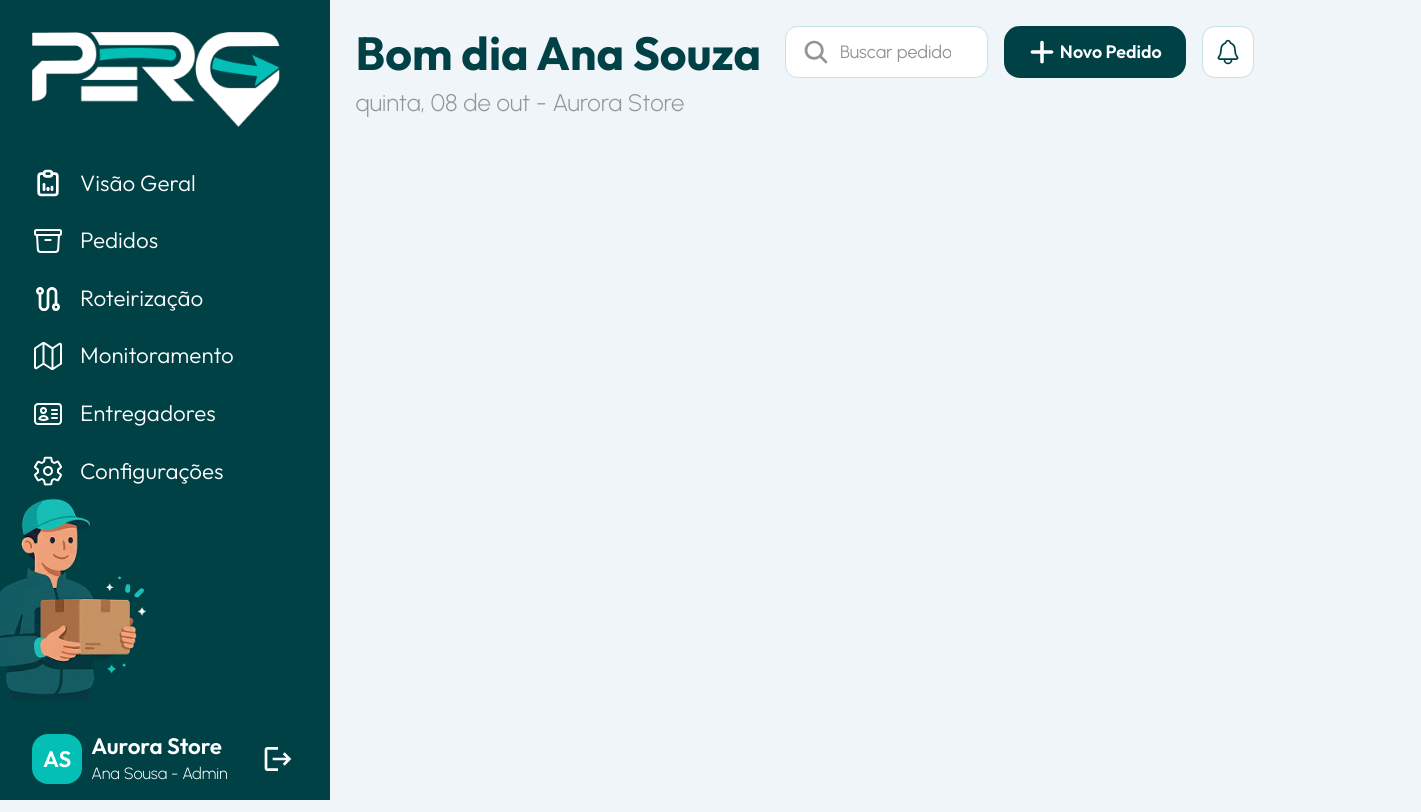
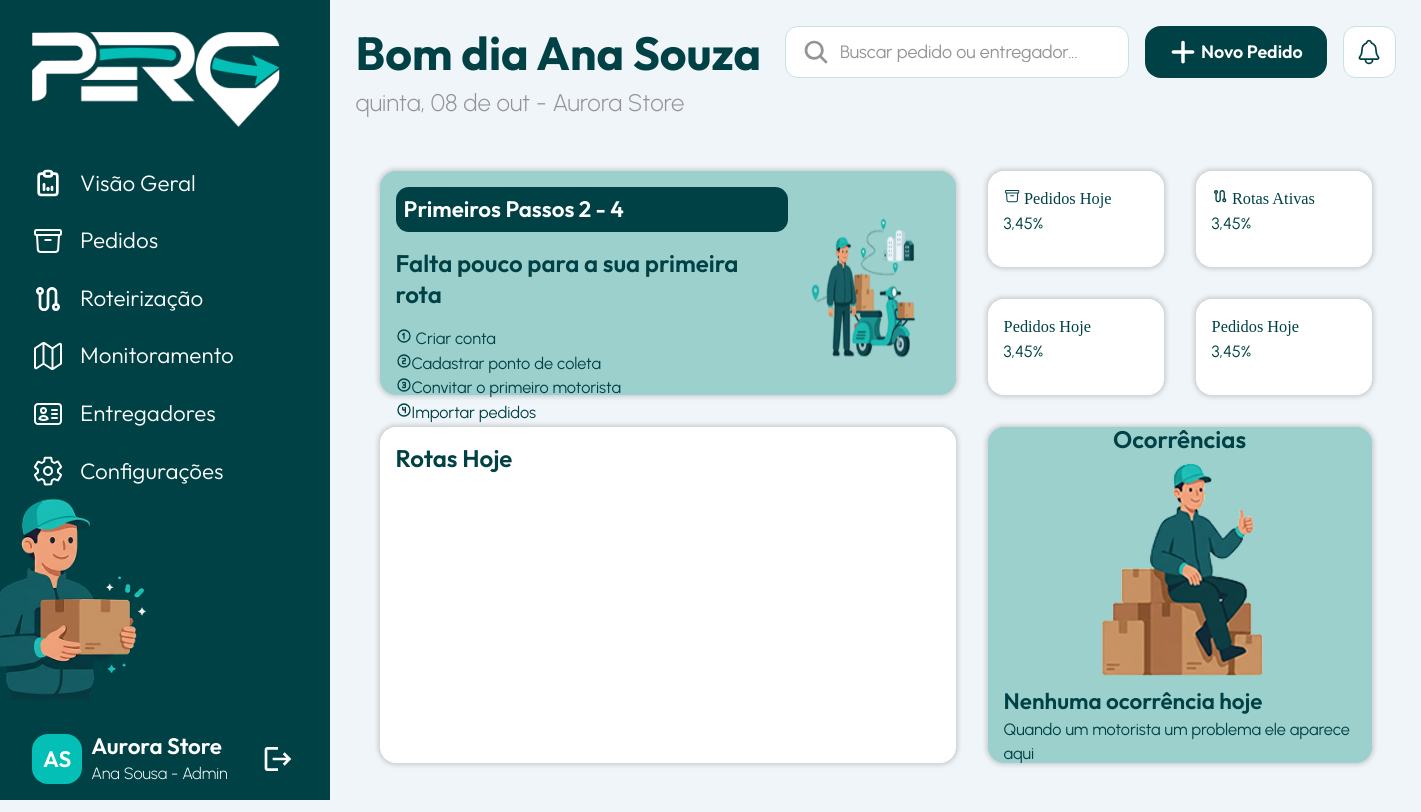
Before and after one commit to PERG-Gestao-de-Logistica/PERG-Front, a Next.js app in the folder perg/: page /painelEmpresa/visaoGeral in a window 1280 px wide. Shown: the whole page, 1421 px wide, since content can reach past the window. Built offline with nearby package versions, Linux system fonts and the light colour scheme.

Commit message:
:construction: progress: início da estrutura e estilização do painle visão geral

```diff
--- a/perg/src/pages/globals.css
+++ b/perg/src/pages/globals.css
@@ -39,6 +39,7 @@ body {
   --cor-secundaria-verde: #018076;
   --cor-verde-destaque: #03bfb5;
   --cor-verde-hover: #9bd0cd;
+  --cor-verde-article: #9bd0cd;
 
   --cor-fundo-claro: #eff5f9;
   --cor-superficie-branca: #ffffff;
--- a/perg/src/pages/index.tsx
+++ b/perg/src/pages/index.tsx
@@ -8,7 +8,7 @@ export default function Home() {
         Testes - Estrutura do Projeto
       </h1>
 
-      <div style={{ display: "flex", gap: "16px" }}>
+      <div style={{ display: "flex", gap: "16px"}}>
         <Link
           href="/painelAdmin/visaoGeral"
         >
--- a/perg/src/pages/painelEmpresa/visaoGeral/index.tsx
+++ b/perg/src/pages/painelEmpresa/visaoGeral/index.tsx
@@ -1,10 +1,83 @@
-import LayoutAdmin from "@/components/layouts/LayoutEmpresa";
+import {
+  TbCircleNumber1,
+  TbCircleNumber2,
+  TbCircleNumber3,
+  TbCircleNumber4,
+} from "react-icons/tb";
+import styles from "./visaoGeral.module.css";
+import { HiOutlineArchiveBox } from "react-icons/hi2";
+import { MdOutlineRoute } from "react-icons/md";
 
 export default function VisaoGeralEmpresa() {
-    return (
-        LayoutAdmin
-
-
-    );
-
+  return (
+    <main className={styles.container}>
+      <article className={styles.primeirosPassos}>
+        <div className={styles.conteudo}>
+          <h3 className={styles.titulo}>Primeiros Passos 2 - 4</h3>
+          <h2 className={styles.subtitulo}>
+            Falta pouco para a sua primeira rota
+          </h2>
+          <ul className={styles.lista}>
+            <li>
+              <TbCircleNumber1 className={styles.icone} /> Criar conta
+            </li>
+            <li>
+              <TbCircleNumber2 className={styles.icone} />
+              Cadastrar ponto de coleta
+            </li>
+            <li>
+              <TbCircleNumber3 className={styles.icone} />
+              Convitar o primeiro motorista
+            </li>
+            <li>
+              <TbCircleNumber4 className={styles.icone} />
+              Importar pedidos
+            </li>
+          </ul>
+        </div>
+        <img
+          src="/assets/images/entregadorMoto.png"
+          alt=""
+          className={styles.imagem}
+        />
+      </article>
+      <article className={styles.kpis}>
+        <div className={styles.bloco}>
+          <header> <HiOutlineArchiveBox/> Pedidos Hoje</header>
+          <p>
+            <data value="3.45">3,45%</data>
+          </p>
+        </div>
+        <div className={styles.bloco}>
+          <header><MdOutlineRoute/> Rotas Ativas</header>
+          <p>
+            <data value="3.45">3,45%</data>
+          </p>
+        </div>
+        <div className={styles.bloco}>
+          <header>Pedidos Hoje</header>
+          <p>
+            <data value="3.45">3,45%</data>
+          </p>
+        </div>
+        <div className={styles.bloco}>
+          <header>Pedidos Hoje</header>
+          <p>
+            <data value="3.45">3,45%</data>
+          </p>
+        </div>
+      </article>
+      <article className={styles.rotasHoje}>
+        <h2 className={styles.subtitulo}>Rotas Hoje</h2>
+      </article>
+      <article className={styles.ocorrencias}>
+        <h2 className={styles.subtitulo}>Ocorrências</h2>
+        <img src="/assets/images/entregadorCaixas.png" alt="" />
+        <div className={styles.tituloTexto}>
+          <h3>Nenhuma ocorrência hoje</h3>
+          <p>Quando um motorista um problema ele aparece aqui</p>
+        </div>
+      </article>
+    </main>
+  );
 }
--- a/perg/src/pages/painelEmpresa/visaoGeral/visaoGeral.module.css
+++ b/perg/src/pages/painelEmpresa/visaoGeral/visaoGeral.module.css
@@ -0,0 +1,92 @@
+.container {
+  padding: var(--espacamento-pagina);
+  display: grid;
+  grid-template-columns: auto auto;
+  gap: var(--espacamento-xl);
+}
+
+.primeirosPassos {
+  background-color: var(--cor-verde-article);
+  border-radius: var(--raio-padrao);
+  padding: var(--espacamento-md);
+  gap: var(--espacamento-md);
+  width: 45vw;
+  height: 28vh;
+  box-shadow: var(--sombra-card);
+  /* display: grid;
+  grid-template-columns: auto auto; */
+  display: flex;
+  flex-direction: row;
+  gap: var(--espacamento-md);
+}
+
+.conteudo {
+  display: flex;
+  flex-direction: column;
+  gap: var(--espacamento-md);
+}
+
+.titulo {
+  background-color: var(--cor-primaria-verde-escuro);
+  color: var(--cor-texto-branco);
+  padding: var(--espacamento-sm);
+  width: 100%;
+  border-radius: var(--raio-pequeno);
+  display: flex;
+  justify-content: flex-start;
+}
+
+.lista li {
+  list-style: none;
+  font-family: var(--fonte-texto);
+  gap: var(--espacamento-xl);
+}
+
+.icone{
+    font-size: 1rem;
+}
+
+.imagem {
+  width: 25%;
+}
+
+.kpis {
+  display: grid;
+  grid-template-columns: 1fr 1fr;
+  grid-template-rows: 1fr 1fr;
+  height: 28vh;
+  width: 30vw;
+  gap: var(--espacamento-xl);
+}
+
+.bloco {
+  background-color: var(--cor-texto-branco);
+  border-radius: var(--raio-padrao);
+  padding: var(--espacamento-md);
+  width: 100%;
+  box-shadow: var(--sombra-card);
+}
+
+.rotasHoje {
+  background-color: var(--cor-superficie-branca);
+  border-radius: var(--raio-padrao);
+  box-shadow: var(--sombra-card);
+  padding: var(--espacamento-md);
+}
+
+.ocorrencias {
+  background-color: var(--cor-verde-article);
+  border-radius: var(--raio-padrao);
+  height: 42vh;
+  box-shadow: var(--sombra-card);
+  padding: var(--espacamento-md);
+  display: flex;
+  flex-direction: column;
+  align-items: center;
+  justify-content: center;
+}
+
+.tituloTexto {
+  justify-content: center;
+  align-items: center;
+}
```
Also changed, not shown: perg/public/assets/images/entregadorMoto.png.
